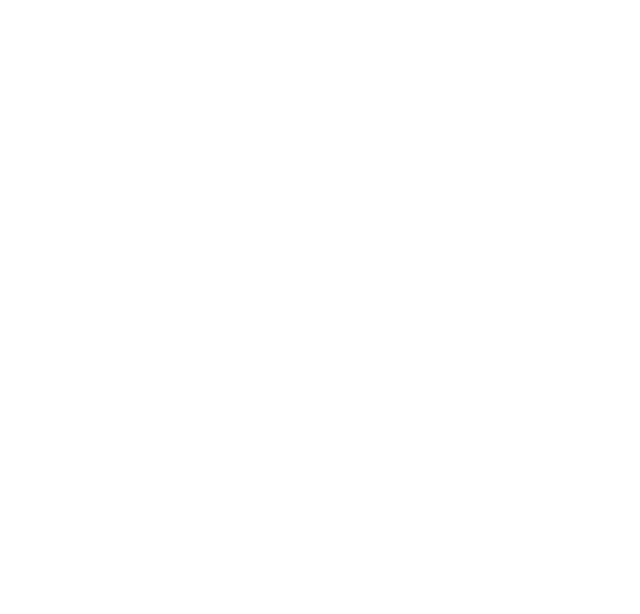
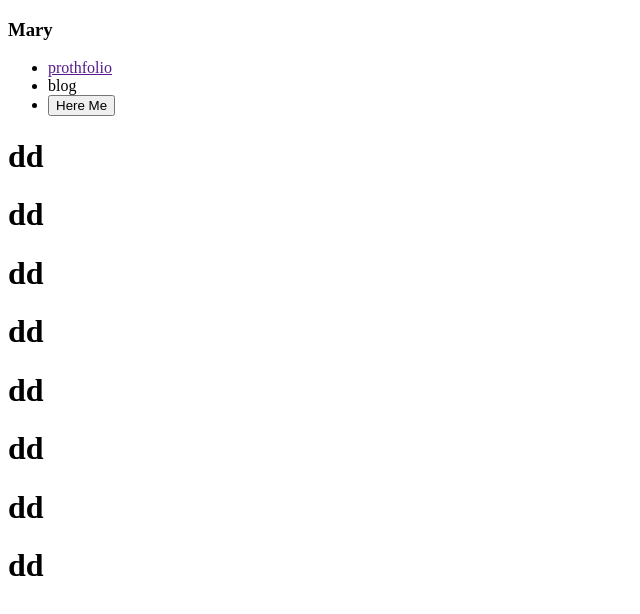
Before and after one commit to MIZANCSE094/webdeveloper-porttfolio, a plain HTML site: page index.html in a window 1280 px wide. Shown: the whole page, without its empty margins (0-640 px from the left). Drawn offline with Linux system fonts and the light colour scheme.

Commit message:
git a again back korlam

```diff
--- a/index.html
+++ b/index.html
@@ -7,12 +7,20 @@
 </head>
 <body>
     <header>
-
+            <nav>
+                <h3>Mary</h3>
+                <ul>
+                    <li><a href="">prothfolio</a></li>
+                    <li>blog </li>
+                    <li><button>Here Me</button></li>
+                </ul>
+            </nav>
     </header>
 
     <main>
-
-
+        <h1>dd</h1>
+        <h1>dd</h1><h1>dd</h1><h1>dd</h1> <h1>dd</h1> <h1>dd</h1> <h1>dd</h1> <h1>dd</h1>
+<u></u>
     </main>
     <footer>
 
```
